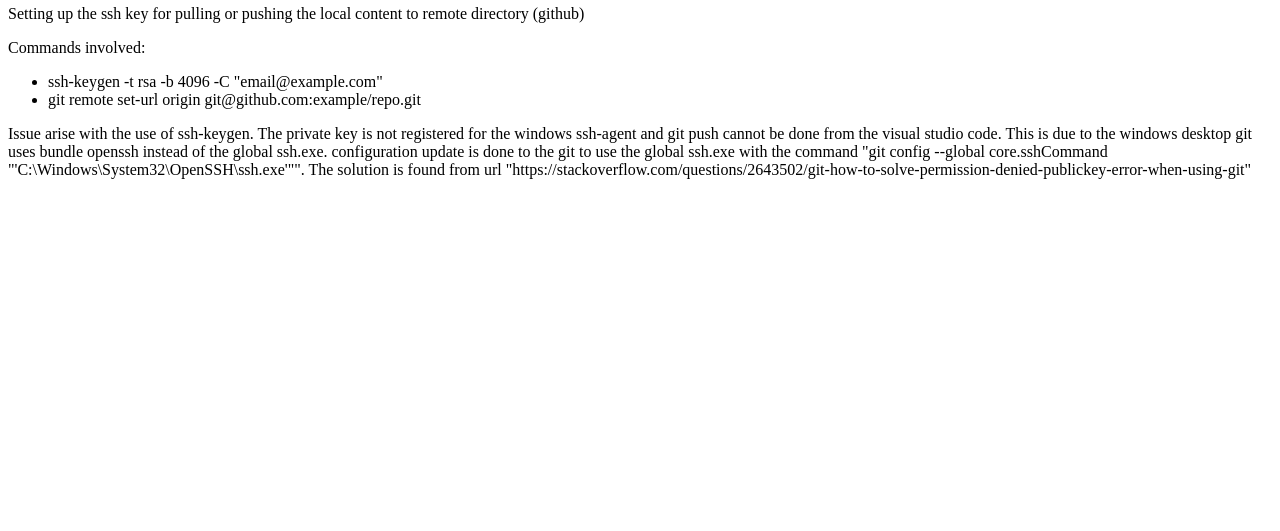
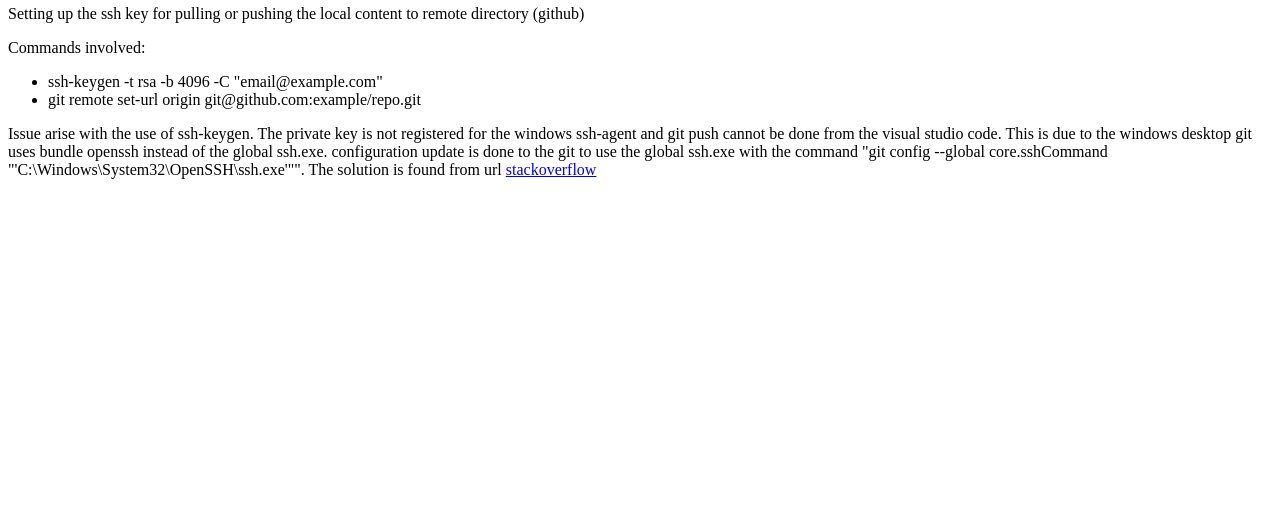
Before and after one commit to cchsing/git-tutorials, a plain HTML site: page index.html in a window 1280 px wide. Shown: the part 269-800 px from the top of the page. Drawn offline with Linux system fonts and the light colour scheme.

Commit message:
update again

```diff
--- a/index.html
+++ b/index.html
@@ -34,7 +34,7 @@
                 </p>
                 <p>Issue arise with the use of ssh-keygen. The private key is not registered for the windows ssh-agent and git push cannot be done from the visual studio code.
                     This is due to the windows desktop git uses bundle openssh instead of the global ssh.exe. configuration update is done to the git to use the global ssh.exe with
-                    the command "git config --global core.sshCommand "'C:\Windows\System32\OpenSSH\ssh.exe'"". The solution is found from url "https://stackoverflow.com/questions/2643502/git-how-to-solve-permission-denied-publickey-error-when-using-git"
+                    the command "git config --global core.sshCommand "'C:\Windows\System32\OpenSSH\ssh.exe'"". The solution is found from url <a href="https://stackoverflow.com/questions/2643502/git-how-to-solve-permission-denied-publickey-error-when-using-git">stackoverflow</a>
                 </p>
             </article>
         </div>
```
